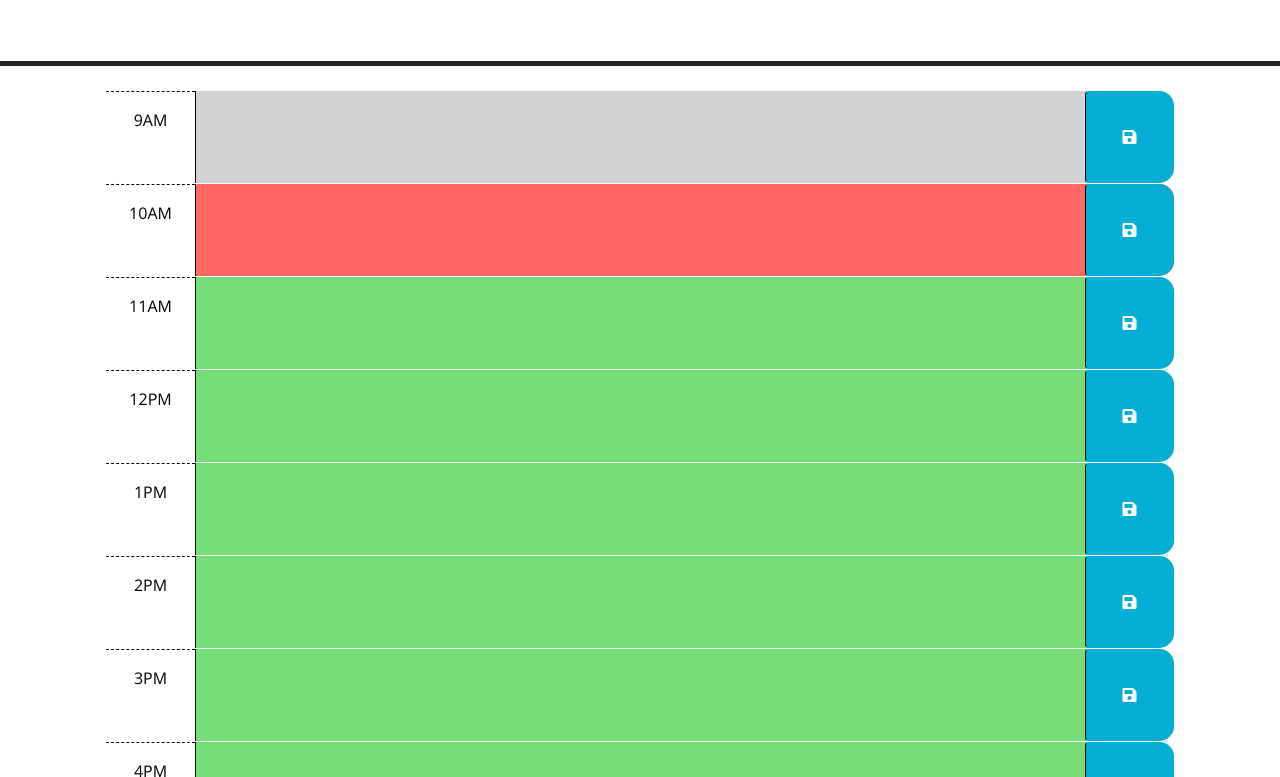
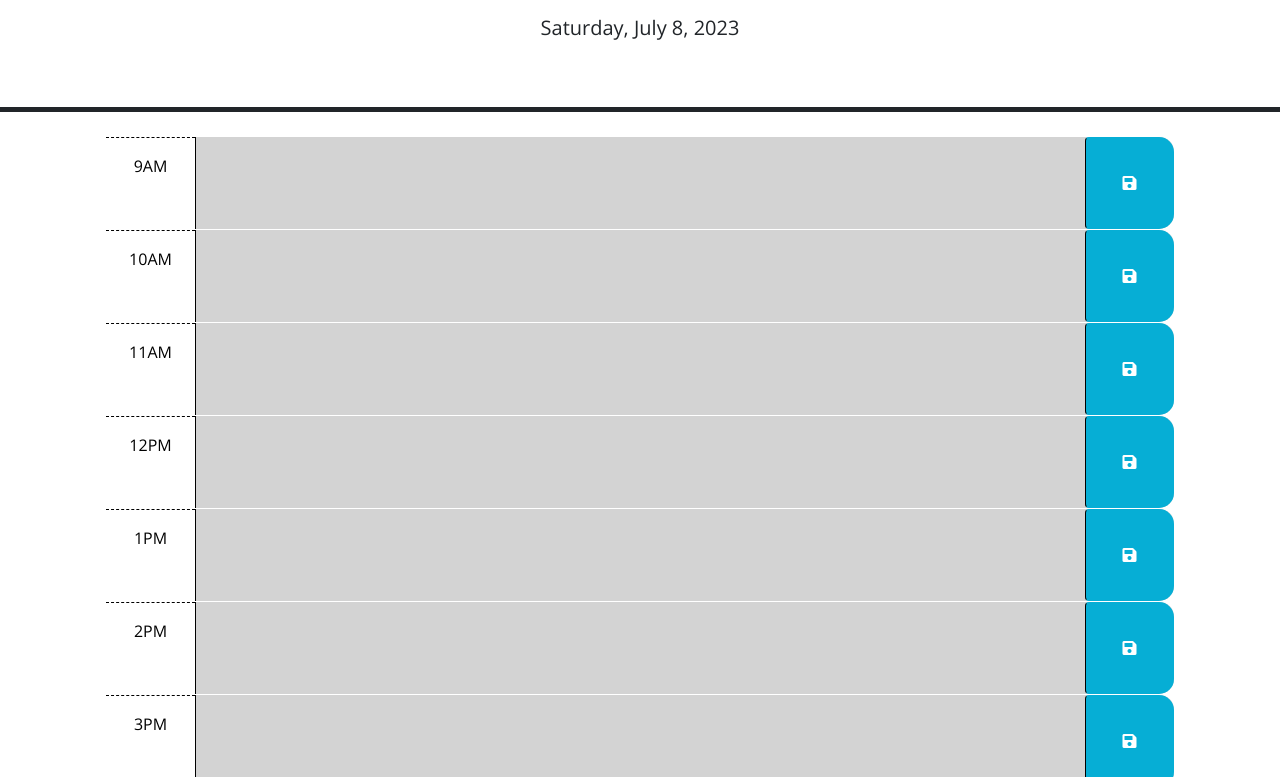
Before and after one commit to ebarroso24/API-challenge-5, a plain HTML site: page index.html in a window 1280 px wide. Shown: the part 166-943 px from the top of the page. Drawn offline with nearby package versions, Linux system fonts and the light colour scheme.

Commit message:
added comments to HTML and JS

```diff
--- a/assets/js/script.js
+++ b/assets/js/script.js
@@ -2,6 +2,63 @@
 // the code isn't run until the browser has finished rendering all the elements
 // in the html.
 $(function () {
+     var currentDayEl = $('#currentDay');
+
+//   Used daysjs to format the current date.
+  function displayCurrentDay() {
+    var currentDate = dayjs().format('dddd, MMMM D, YYYY');
+    // Will input the text for the current date on the app.
+    currentDayEl.text(currentDate);
+  }
+
+  // Function to apply the appropriate color coding to each time block
+  function colorCoding() {
+    var currentHour = dayjs().hour();
+
+    $('.time-block').each(function () {
+      var timeBlockHour = parseInt($(this).attr('id').split('-')[1]);
+//
+      if (timeBlockHour < currentHour) {
+        $(this).addClass('past').removeClass('present future');
+      } else if (timeBlockHour === currentHour) {
+        $(this).addClass('present').removeClass('past future');
+      } else {
+        $(this).addClass('future').removeClass('past present');
+      }
+    });
+  }
+
+  // Function to load saved events from local storage
+  function loadSavedEvents() {
+    $('.time-block').each(function () {
+      var timeBlockId = $(this).attr('id');
+      var savedEvent = localStorage.getItem(timeBlockId);
+
+      if (savedEvent) {
+        $(this).find('.description').val(savedEvent);
+      }
+    });
+  }
+
+  // Function to save an event in local storage
+  function saveEvent() {
+    var timeBlockId = $(this).closest('.time-block').attr('id');
+    var eventDescription = $(this).siblings('.description').val();
+
+    localStorage.setItem(timeBlockId, eventDescription);
+  }
+
+  // Added the click event listener to the save button
+  $('.saveBtn').on('click', saveEvent);
+
+  // Display the current day
+  displayCurrentDay();
+
+  // Apply color coding to each time block
+  colorCoding();
+
+  // Load saved events from local storage
+  loadSavedEvents();
     // TODO: Add a listener for click events on the save button. This code should
     // use the id in the containing time-block as a key to save the user input in
     // local storage. HINT: What does `this` reference in the click listener
--- a/index.html
+++ b/index.html
@@ -39,7 +39,7 @@
         -->
 
       <!-- Example of a past time block. The "past" class adds a gray background color. -->
-      <div id="hour-9" class="row time-block past">
+      <div id="hour-9" class="row time-block">
         <div class="col-2 col-md-1 hour text-center py-3">9AM</div>
         <textarea class="col-8 col-md-10 description" rows="3"> </textarea>
         <button class="btn saveBtn col-2 col-md-1" aria-label="save">
@@ -48,7 +48,7 @@
       </div>
 
       <!-- Example of a a present time block. The "present" class adds a red background color. -->
-      <div id="hour-10" class="row time-block present">
+      <div id="hour-10" class="row time-block">
         <div class="col-2 col-md-1 hour text-center py-3">10AM</div>
         <textarea class="col-8 col-md-10 description" rows="3"> </textarea>
         <button class="btn saveBtn col-2 col-md-1" aria-label="save">
@@ -57,7 +57,7 @@
       </div>
 
       <!-- Example of a future time block. The "future" class adds a green background color. -->
-      <div id="hour-11" class="row time-block future">
+      <div id="hour-11" class="row time-block">
         <div class="col-2 col-md-1 hour text-center py-3">11AM</div>
         <textarea class="col-8 col-md-10 description" rows="3"> </textarea>
         <button class="btn saveBtn col-2 col-md-1" aria-label="save">
@@ -65,7 +65,7 @@
         </button>
       </div>
 
-      <div id="hour-12" class="row time-block future">
+      <div id="hour-12" class="row time-block">
         <div class="col-2 col-md-1 hour text-center py-3">12PM</div>
         <textarea class="col-8 col-md-10 description" rows="3"> </textarea>
         <button class="btn saveBtn col-2 col-md-1" aria-label="save">
@@ -73,7 +73,7 @@
         </button>
       </div>
 
-      <div id="hour-13" class="row time-block future">
+      <div id="hour-13" class="row time-block">
         <div class="col-2 col-md-1 hour text-center py-3">1PM</div>
         <textarea class="col-8 col-md-10 description" rows="3"> </textarea>
         <button class="btn saveBtn col-2 col-md-1" aria-label="save">
@@ -81,7 +81,7 @@
         </button>
       </div>
 
-      <div id="hour-14" class="row time-block future">
+      <div id="hour-14" class="row time-block">
         <div class="col-2 col-md-1 hour text-center py-3">2PM</div>
         <textarea class="col-8 col-md-10 description" rows="3"> </textarea>
         <button class="btn saveBtn col-2 col-md-1" aria-label="save">
@@ -89,7 +89,7 @@
         </button>
       </div>
 
-      <div id="hour-15" class="row time-block future">
+      <div id="hour-15" class="row time-block">
         <div class="col-2 col-md-1 hour text-center py-3">3PM</div>
         <textarea class="col-8 col-md-10 description" rows="3"> </textarea>
         <button class="btn saveBtn col-2 col-md-1" aria-label="save">
@@ -97,7 +97,7 @@
         </button>
       </div>
 
-      <div id="hour-16" class="row time-block future">
+      <div id="hour-16" class="row time-block">
         <div class="col-2 col-md-1 hour text-center py-3">4PM</div>
         <textarea class="col-8 col-md-10 description" rows="3"> </textarea>
         <button class="btn saveBtn col-2 col-md-1" aria-label="save">
@@ -105,7 +105,7 @@
         </button>
       </div>
 
-      <div id="hour-17" class="row time-block future">
+      <div id="hour-17" class="row time-block">
         <div class="col-2 col-md-1 hour text-center py-3">5PM</div>
         <textarea class="col-8 col-md-10 description" rows="3"> </textarea>
         <button class="btn saveBtn col-2 col-md-1" aria-label="save">
```
